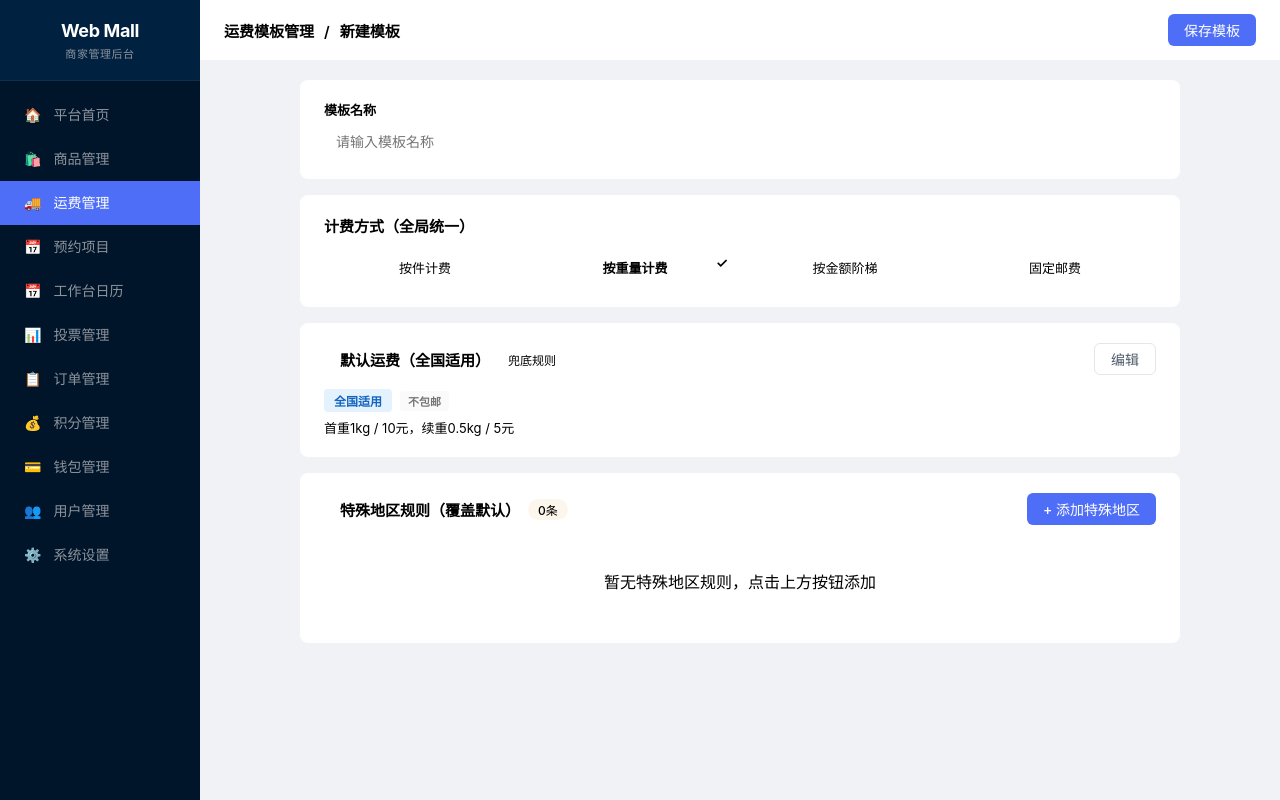
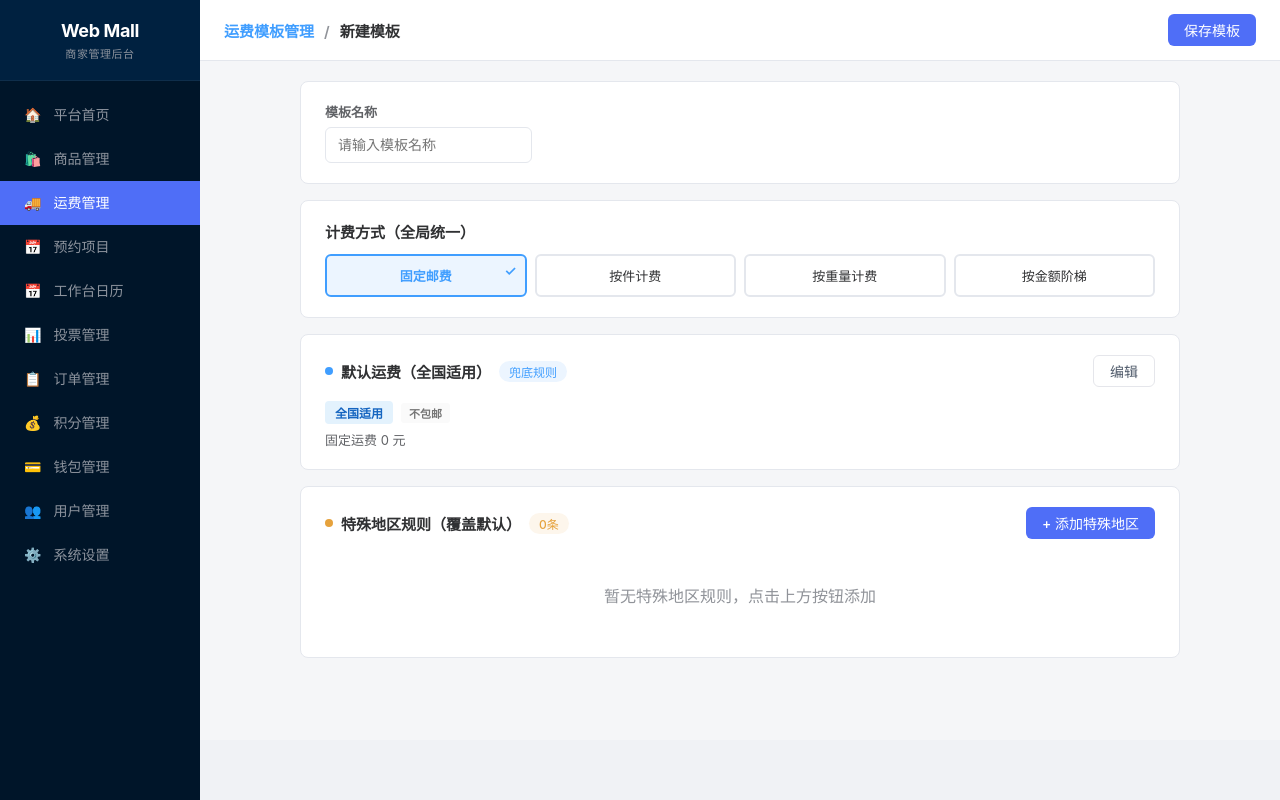
Before and after one commit to wu-pengbo/web_mall, a Vue app: page /freight/publish in a window 1280 px wide. Built offline with nearby package versions, Linux system fonts and the light colour scheme; the HTML template or start-up script is replaced by a standard one.

Commit message:
fix: 新增默认选中固定邮费+空值，为空时切换计费不弹窗

```diff
--- a/src/types/freight.ts
+++ b/src/types/freight.ts
@@ -101,10 +101,10 @@ export function createSpecialRule(chargeType: ChargeType): ShippingRule {
 // ==================== 标签映射 ====================
 
 export const CHARGE_TYPE_LABEL: Record<ChargeType, string> = {
+  FIXED: '固定邮费',
   BY_QUANTITY: '按件计费',
   BY_WEIGHT: '按重量计费',
-  BY_ORDER_AMOUNT: '按金额阶梯',
-  FIXED: '固定邮费'
+  BY_ORDER_AMOUNT: '按金额阶梯'
 }
 
 /** 获取计费配置的文字描述 */
--- a/src/views/FreightManage.vue
+++ b/src/views/FreightManage.vue
@@ -109,9 +109,11 @@ const getFreeShippingText = (rule: { isFreeShipping: boolean; freeThreshold: num
   </div>
 </template>
 
+<style>
+@import '../assets/wallet-common.css';
+</style>
+
 <style scoped>
-@import '../assets/wallet-common.css';
-
 .fm { background-color: #F5F7FA; min-height: calc(100vh - 60px); color: #1D2129; padding: 20px; font-family: -apple-system,'SF Pro Display','PingFang SC','Microsoft YaHei',sans-serif; }
 .pg-hd { margin-bottom: 20px; }
 .tt { font-size: 18px; font-weight: 700; color: #1D2129; }
--- a/src/views/FreightPublish.vue
+++ b/src/views/FreightPublish.vue
@@ -11,10 +11,52 @@ const router = useRouter()
 const route = useRoute()
 const isEdit = !!route.query.id
 
+// --- 判断规则是否为空（新建时无数据） ---
+function isEmptyRule(rule: ShippingRule): boolean {
+  const c = rule.chargeConfig
+  switch (chargeType.value) {
+    case 'FIXED': return (c as FixedConfig).fixedFee === 0
+    case 'BY_QUANTITY': {
+      const q = c as QuantityConfig
+      return q.firstFee === 0 && q.additionalFee === 0
+    }
+    case 'BY_WEIGHT': {
+      const w = c as WeightConfig
+      return w.firstFee === 0 && w.additionalFee === 0
+    }
+    case 'BY_ORDER_AMOUNT': {
+      const a = c as AmountConfig
+      return a.amountRanges.length === 1 && a.amountRanges[0].fee === 0
+    }
+  }
+}
+
+function createEmptyDefaultRule(type: ChargeType): ShippingRule {
+  const rule = createDefaultRule(type)
+  // 将费用字段置零
+  const c = rule.chargeConfig
+  switch (type) {
+    case 'FIXED': (c as FixedConfig).fixedFee = 0; break
+    case 'BY_QUANTITY': {
+      const q = c as QuantityConfig
+      q.firstFee = 0; q.additionalFee = 0; break
+    }
+    case 'BY_WEIGHT': {
+      const w = c as WeightConfig
+      w.firstFee = 0; w.additionalFee = 0; break
+    }
+    case 'BY_ORDER_AMOUNT': {
+      const a = c as AmountConfig
+      if (a.amountRanges.length > 0) a.amountRanges[0].fee = 0; break
+    }
+  }
+  return rule
+}
+
 // --- 主状态 ---
 const templateName = ref('')
-const chargeType = ref<ChargeType>('BY_WEIGHT')
-const defaultRule = ref<ShippingRule>(createDefaultRule('BY_WEIGHT'))
+const chargeType = ref<ChargeType>('FIXED')
+const defaultRule = ref<ShippingRule>(createEmptyDefaultRule('FIXED'))
 const specialRules = ref<ShippingRule[]>([])
 
 // --- 弹窗状态 ---
@@ -50,9 +92,11 @@ onMounted(() => {
 // --- 切换计费方式 ---
 const switchChargeType = async (newType: ChargeType) => {
   if (newType === chargeType.value) return
-  if (!confirm(`切换计费方式将清空所有已配置的费率参数，是否继续？`)) return
+  if (!isEmptyRule(defaultRule.value) || specialRules.value.length > 0) {
+    if (!confirm(`切换计费方式将清空所有已配置的费率参数，是否继续？`)) return
+  }
   chargeType.value = newType
-  defaultRule.value = createDefaultRule(newType)
+  defaultRule.value = createEmptyDefaultRule(newType)
   specialRules.value = []
 }
 
@@ -482,7 +526,7 @@ const isOccupied = (prov: string) => {
   </div>
 </template>
 
-<style scoped>
+<style>
 @import '../assets/wallet-common.css';
 
 :root {
@@ -493,7 +537,9 @@ const isOccupied = (prov: string) => {
   --warning: #e6a23c;
   --border: #e4e7ed; --bg: #f5f6f8;
 }
+</style>
 
+<style scoped>
 .fp { background: var(--bg); min-height: calc(100vh - 60px); color: var(--c1); font-family: -apple-system,'SF Pro Display','PingFang SC','Microsoft YaHei',sans-serif; }
 .fp-top { position: sticky; top: 0; z-index: 100; background: var(--bg); }
 .fp-bar { height: 60px; background: #fff; border-bottom: 1px solid var(--border); display: flex; justify-content: space-between; align-items: center; padding: 0 24px; }
```
Also changed, not shown: 1 other file (tests, documents, lock files or other folders).
